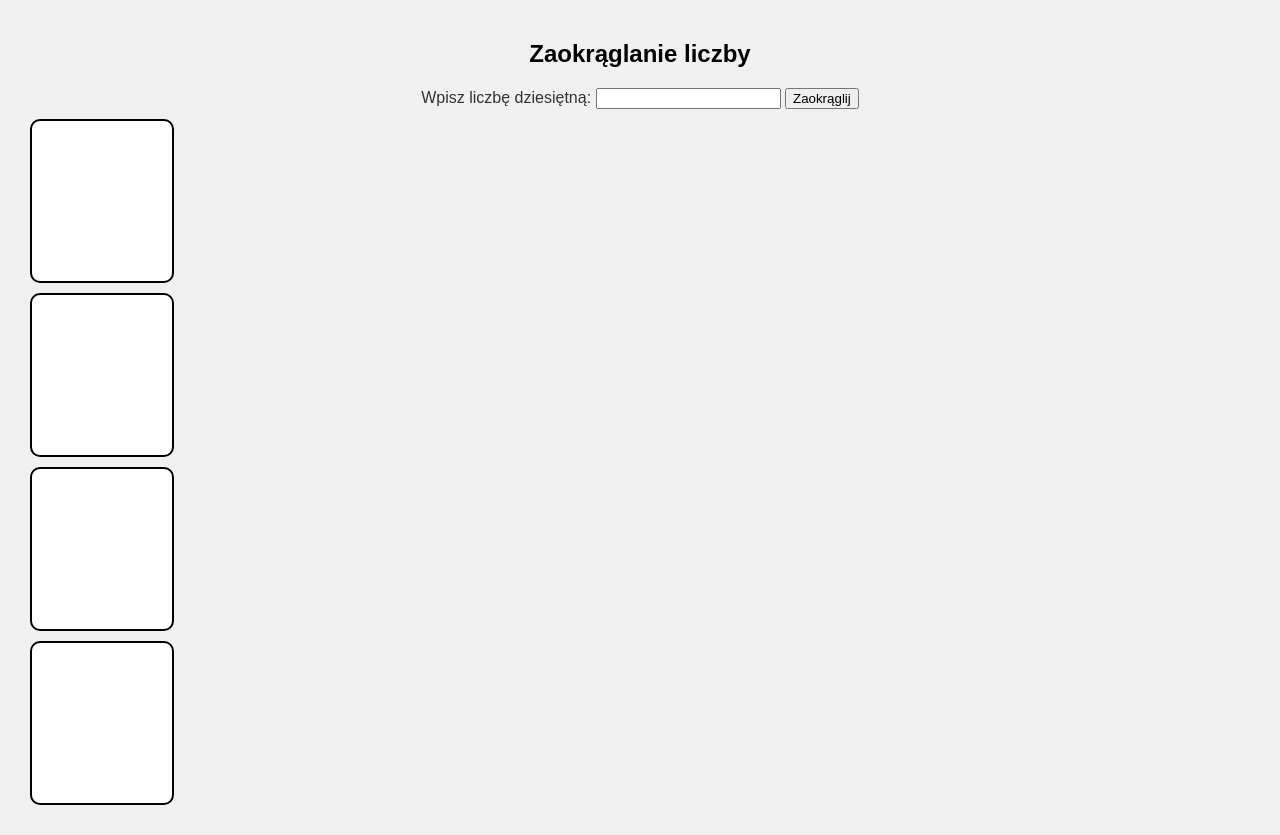
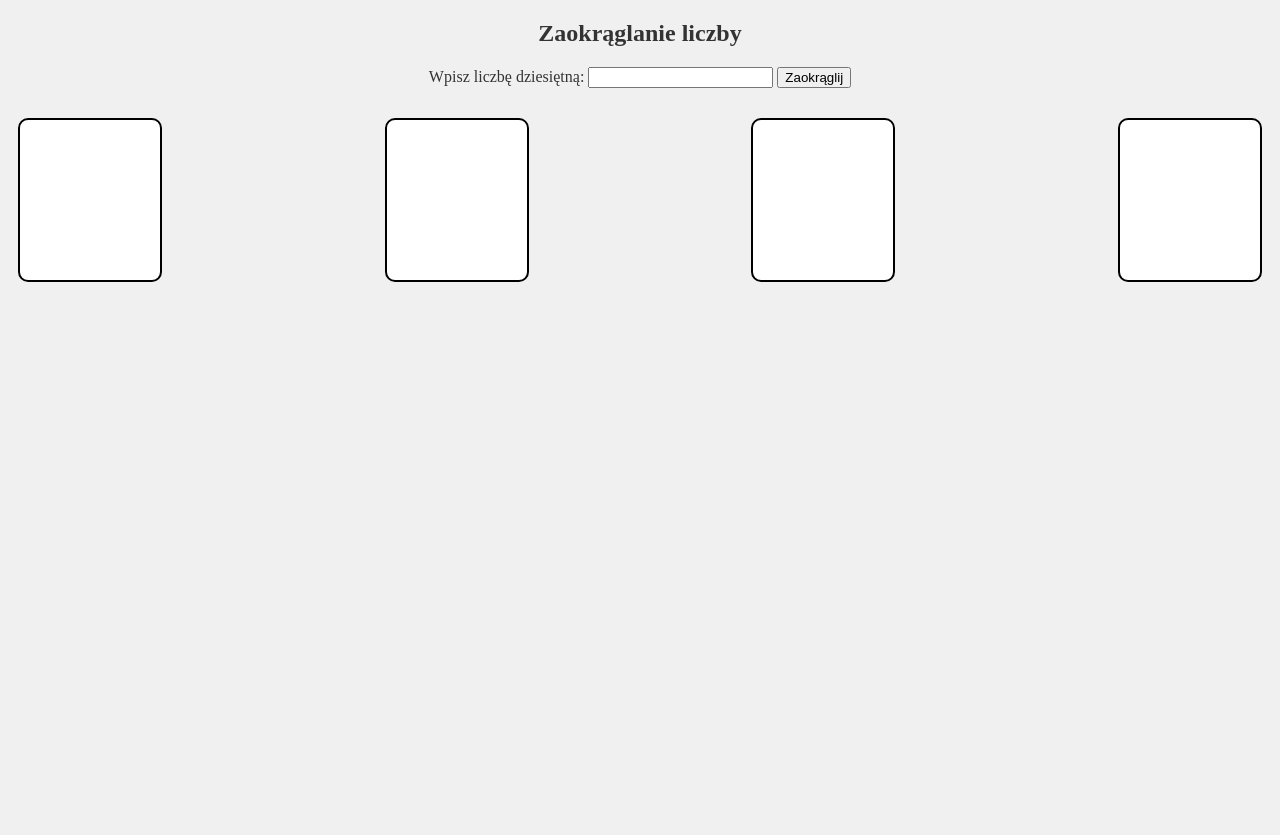
Before and after one commit to MarcelMatejak-Niemczuk/strona, a plain HTML site: page index.html in a window 1280 px wide. After the commit the page ends 800 px from the top, so only its background shows below. Drawn offline with Linux system fonts and the light colour scheme.

Commit message:
Update style.css

```diff
--- a/style.css
+++ b/style.css
@@ -1,25 +1,14 @@
 body {
-    font-family: Arial, sans-serif;
     background-color: #f0f0f0;
     color: #333;
-    margin: 0;
-    padding: 20px;
     text-align: center;
 }
 
-
-h2 {
-    color: black;
+.div {
+    display: flex;
+    justify-content: space-between;
+    margin-top: 20px;
 }
-
-
-.container {
-    display: flex;
-    justify-content: space-around;
-    margin-top: 20px;
-    flex-wrap: wrap;
-}
-
 
 .wynik {
     background-color: white;
@@ -33,23 +22,3 @@ h2 {
     font-weight: bold;
     border-radius: 10px;
 }
-
-
-#a {
-    background-color: white;
-}
-
-
-#b {
-    background-color: white;
-}
-
-
-#c {
-    background-color: white;
-}
-
-
-#d {
-    background-color: white;
-}
```
